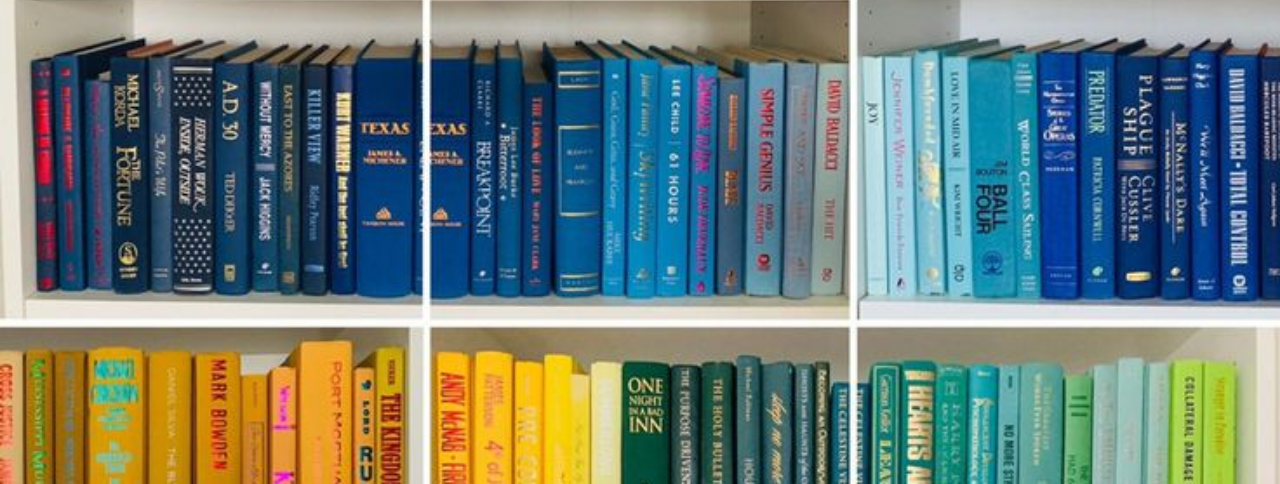
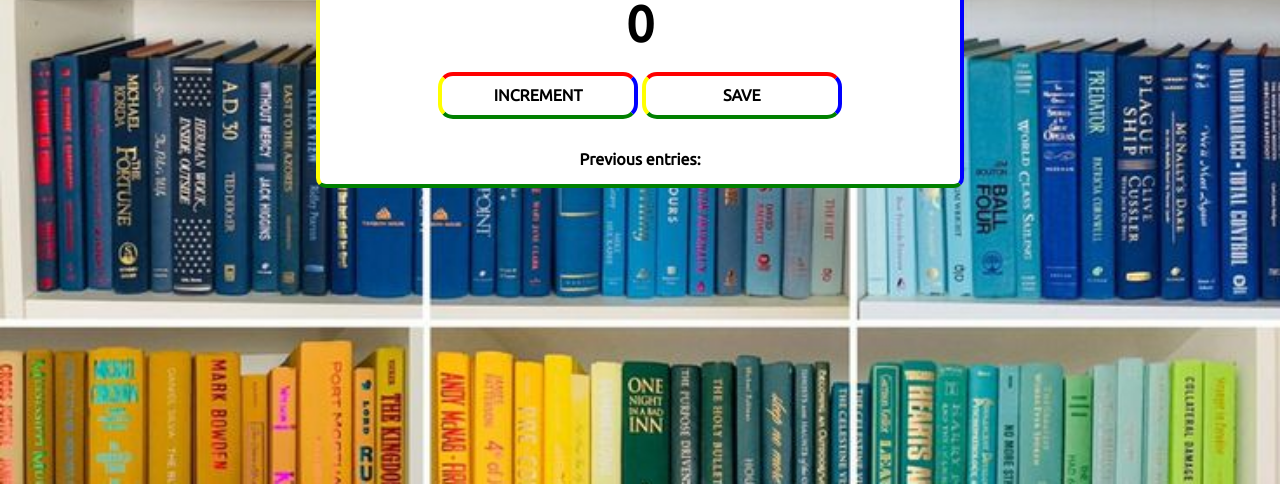
Before and after one commit to joshua-cornelsen/book-counter, a plain HTML site: page index.html in a window 1280 px wide. Shown: the part 316-800 px from the top of the page. Drawn offline with nearby package versions, Linux system fonts and the light colour scheme.

Commit message:
Update index.css
Removed the height from the body tag. Also adjusted the max-width and margin for the container.

```diff
--- a/index.css
+++ b/index.css
@@ -1,7 +1,6 @@
 body {
     background-image: url("colorful-books.jpeg");
     background-size: cover;
-    height: 100vh;
     font-family: 'Ubuntu', sans-serif;
     font-weight: bold;
     text-align: center;
@@ -25,8 +24,8 @@ h2 {
     border-bottom: 4px solid green;
     border-left: 4px solid yellow;
     border-radius: 10px;
-    max-width: 80%;
-    margin: auto;
+    max-width: 50%;
+    margin: 250px auto;
 }
 
 button {
```
